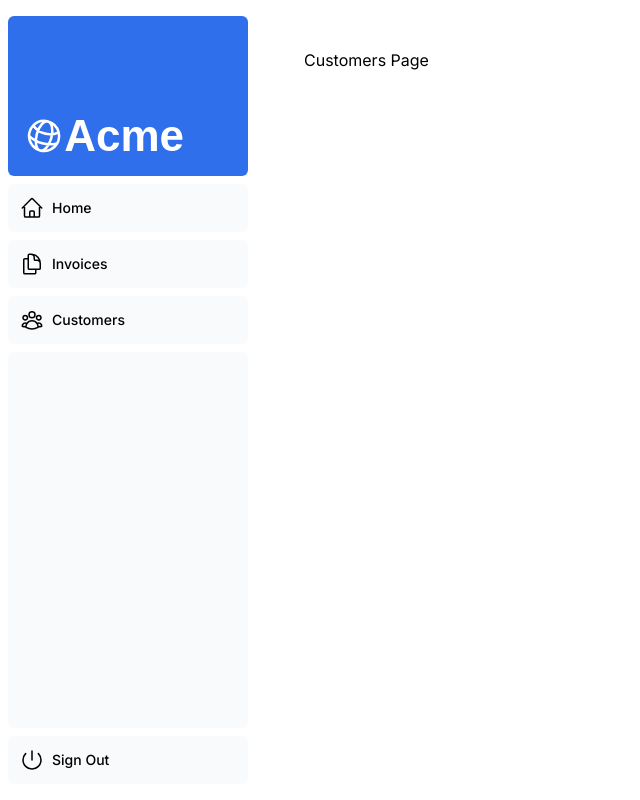
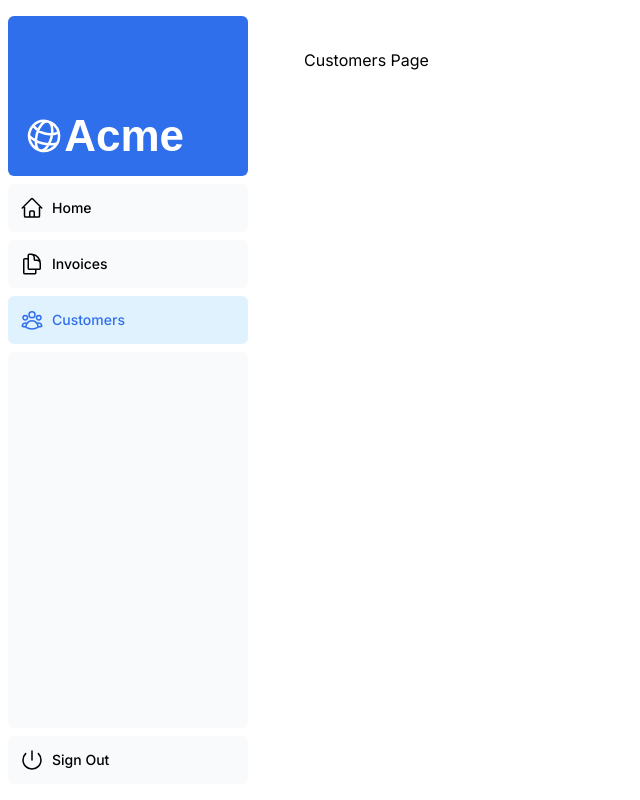
Before and after one commit to aleksandresher/nextjs-dashboard, a Next.js app: page /dashboard/customers in a window 1280 px wide. Shown: the whole page, without its empty margins (0-640 px from the left). Built offline with nearby package versions, Linux system fonts and the light colour scheme; a web font is replaced by a local one.

Commit message:
add seed

```diff
--- a/app/ui/dashboard/nav-links.tsx
+++ b/app/ui/dashboard/nav-links.tsx
@@ -1,8 +1,12 @@
+'use client';
 import {
   UserGroupIcon,
   HomeIcon,
   DocumentDuplicateIcon,
 } from '@heroicons/react/24/outline';
+import Link from 'next/link';
+import { usePathname } from 'next/navigation';
+import clsx from 'clsx';
 
 // Map of links to display in the side navigation.
 // Depending on the size of the application, this would be stored in a database.
@@ -17,19 +21,25 @@
 ];
 
 export default function NavLinks() {
+  const pathname = usePathname();
   return (
     <>
       {links.map((link) => {
         const LinkIcon = link.icon;
         return (
-          <a
+          <Link
             key={link.name}
             href={link.href}
-            className="flex h-[48px] grow items-center justify-center gap-2 rounded-md bg-gray-50 p-3 text-sm font-medium hover:bg-sky-100 hover:text-blue-600 md:flex-none md:justify-start md:p-2 md:px-3"
+            className={clsx(
+              'flex h-[48px] grow items-center justify-center gap-2 rounded-md bg-gray-50 p-3 text-sm font-medium hover:bg-sky-100 hover:text-blue-600 md:flex-none md:justify-start md:p-2 md:px-3',
+              {
+                'bg-sky-100 text-blue-600': pathname === link.href,
+              },
+            )}
           >
             <LinkIcon className="w-6" />
             <p className="hidden md:block">{link.name}</p>
-          </a>
+          </Link>
         );
       })}
     </>
--- a/package.json
+++ b/package.json
@@ -5,13 +5,14 @@
     "dev": "next dev",
     "prettier": "prettier --write --ignore-unknown .",
     "prettier:check": "prettier --check --ignore-unknown .",
+    "seed": "node -r dotenv/config ./scripts/seed.js",
     "start": "next start"
   },
   "dependencies": {
     "@heroicons/react": "^2.0.18",
     "@tailwindcss/forms": "^0.5.7",
     "@types/node": "20.5.7",
-    "@vercel/postgres": "^0.5.0",
+    "@vercel/postgres": "^0.5.1",
     "autoprefixer": "10.4.15",
     "bcrypt": "^5.1.1",
     "clsx": "^2.0.0",
```
Also changed, not shown: 2 other files (tests, documents, lock files or other folders).
